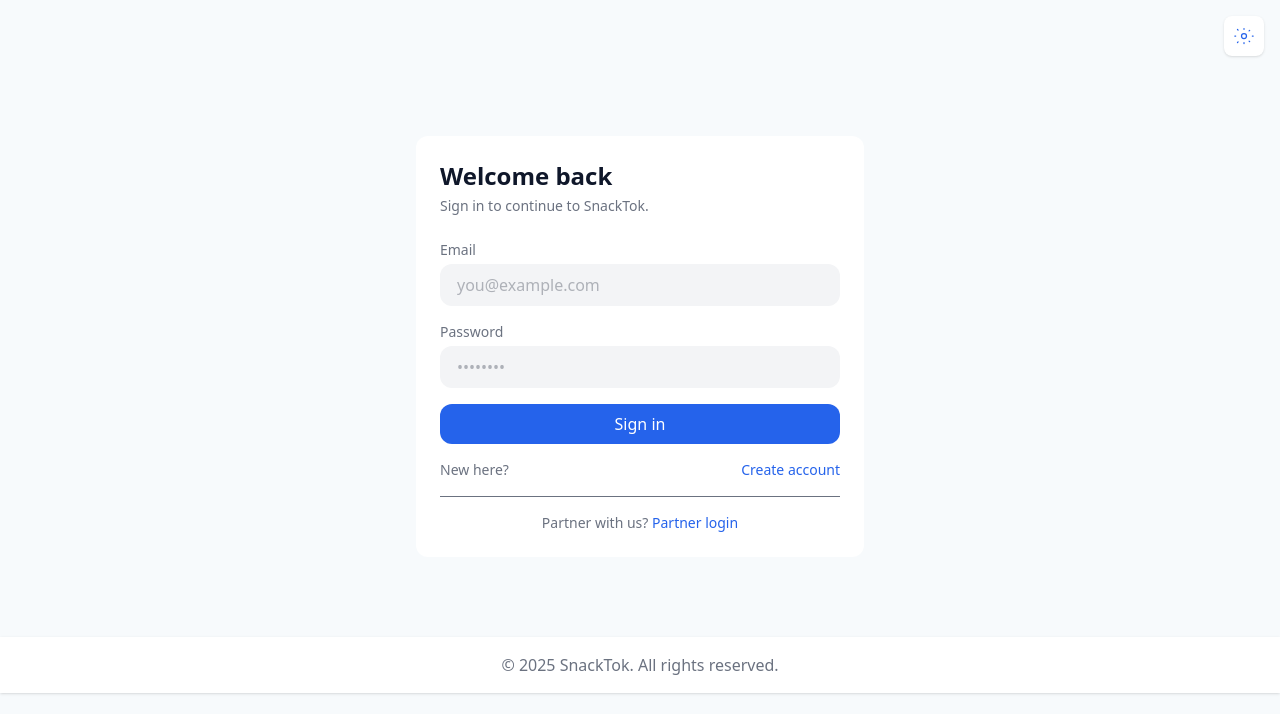
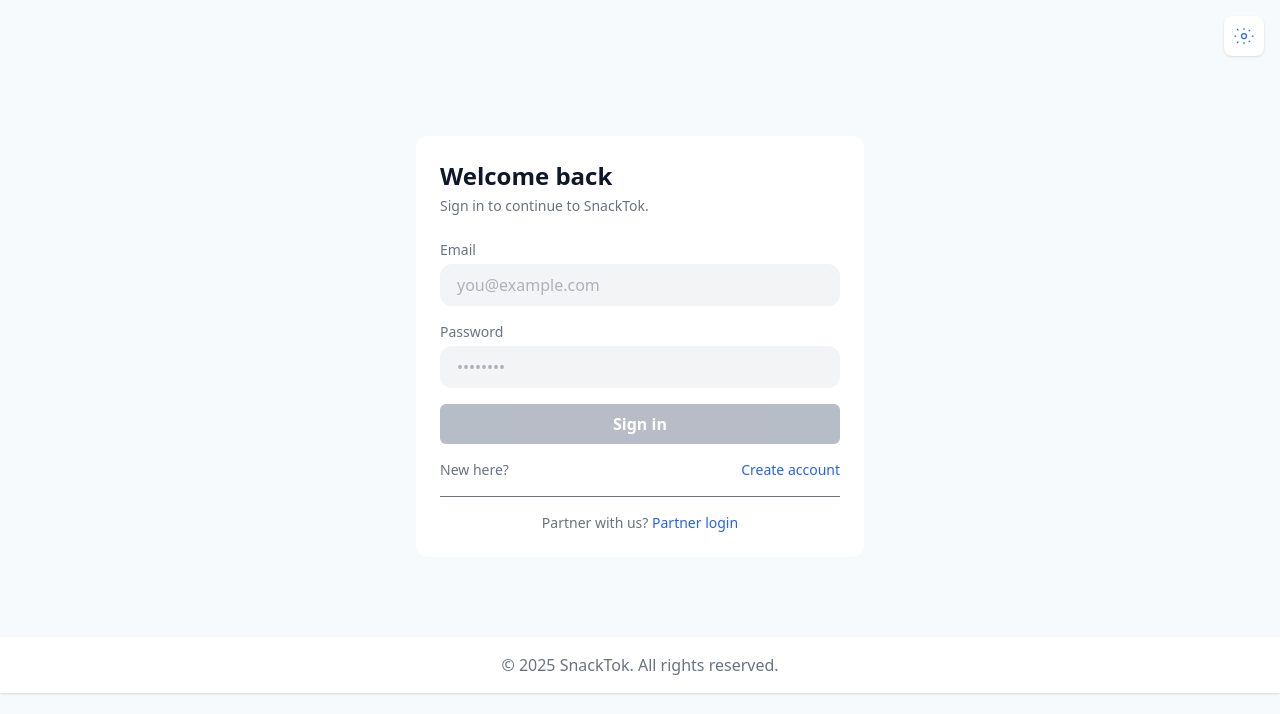
Before and after one commit to umrabd/snack-tok_app, a React app in the folder frontend/: page /user/login in a window 1280 px wide. Shown: the top 714 px of the page. Built offline with nearby package versions, Linux system fonts and the light colour scheme; the HTML template or start-up script is replaced by a standard one.

Commit message:
user login created and register fixes

```diff
--- a/frontend/src/pages/user/UserLogin.jsx
+++ b/frontend/src/pages/user/UserLogin.jsx
@@ -1,42 +1,130 @@
-import React from 'react';
-import { Link } from 'react-router-dom';
-import Layout from '../../components/Layout';
-import Button from '../../components/Button';
+import React from "react";
+import { Link } from "react-router-dom";
+import Layout from "../../components/Layout";
+import Button from "../../components/Button";
+import toast, { Toaster } from "react-hot-toast";
+import axios from "axios";
+import { useForm } from "react-hook-form";
 
 const UserLogin = () => {
+  const [isLoading, setIsLoading] = React.useState(false);
+
+  const {
+    register,
+    handleSubmit,
+    watch,
+    reset,
+    formState: { errors },
+  } = useForm();
+
+  // ✅ Watch email and password to control button state
+  const email = watch("email");
+  const password = watch("password");
+
+  const onSubmit = async (data) => {
+    setIsLoading(true);
+    try {
+      const response = await axios.post("http://localhost:3000/api/auth/user/login", {
+        email: data.email,
+        password: data.password,
+      });
+
+      toast.success("Login successful!");
+      reset(); // ✅ clear all fields after successful login
+      console.log("Login successful:", response.data);
+    } catch (error) {
+      if (error.response) {
+        toast.error(error.response.data.message);
+      } else {
+        toast.error("An error occurred. Please try again.");
+      }
+    } finally {
+      setIsLoading(false);
+    }
+  };
+
+  // ✅ Fix: Use watched values instead of `data`
+  const isButtonDisabled = !email || !password || isLoading;
+
   return (
     <Layout>
       <section className="flex items-center justify-center py-12">
         <div className="w-full max-w-md">
           <div className="bg-card rounded-xl shadow-card p-6">
             <h2 className="text-2xl font-semibold text-text mb-1">Welcome back</h2>
-            <p className="text-sm text-muted mb-6">Sign in to continue to SnackTok.</p>
+            <p className="text-sm text-muted mb-6">
+              Sign in to continue to SnackTok.
+            </p>
 
-            <form className="space-y-4">
+            <form onSubmit={handleSubmit(onSubmit)} className="space-y-4">
               <div>
                 <label className="text-sm text-muted mb-1 block">Email</label>
-                <input type="email" className="input" placeholder="you@example.com" />
+                <input
+                  {...register("email", { required: "Email is required" })}
+                  type="email"
+                  className={`input ${
+                    errors.email ? "border-red-500" : "border-gray-300"
+                  }`}
+                  placeholder="you@example.com"
+                />
+                {errors.email && (
+                  <p className="text-red-500 text-sm mt-1">
+                    {errors.email.message}
+                  </p>
+                )}
               </div>
 
               <div>
                 <label className="text-sm text-muted mb-1 block">Password</label>
-                <input type="password" className="input" placeholder="••••••••" />
+                <input
+                  {...register("password", { required: "Password is required" })}
+                  type="password"
+                  className={`input ${
+                    errors.password ? "border-red-500" : "border-gray-300"
+                  }`}
+                  placeholder="••••••••"
+                />
+                {errors.password && (
+                  <p className="text-red-500 text-sm mt-1">
+                    {errors.password.message}
+                  </p>
+                )}
               </div>
 
-              <Button btnText="Sign in"/>
+              <Button
+                disabled={isButtonDisabled}
+                className={`w-full py-2 rounded-md font-semibold text-white transition ${
+                  isButtonDisabled
+                    ? "bg-gray-400 cursor-not-allowed"
+                    : "bg-primary hover:opacity-90"
+                }`}
+                type="submit"
+                btnText={isLoading ? "Signing in..." : "Sign in"}
+              />
 
               <div className="flex items-center justify-between text-sm text-muted">
                 <span>New here?</span>
-                <Link to="/user/register" className="text-primary font-medium">Create account</Link>
+                <Link to="/user/register" className="text-primary font-medium">
+                  Create account
+                </Link>
               </div>
 
               <div className="border-t pt-4 text-center text-sm text-muted">
-                Partner with us? <Link to="/food-partner/login" className="text-primary font-medium">Partner login</Link>
+                Partner with us?{" "}
+                <Link
+                  to="/food-partner/login"
+                  className="text-primary font-medium"
+                >
+                  Partner login
+                </Link>
               </div>
             </form>
           </div>
         </div>
       </section>
+
+      {/* ✅ Toast container */}
+      <Toaster position="top-center" />
     </Layout>
   );
 };
--- a/frontend/src/pages/user/UserRegister.jsx
+++ b/frontend/src/pages/user/UserRegister.jsx
@@ -16,6 +16,7 @@
 
   const [passwordMatch, setPasswordMatch] = useState(null);
   const [errorMessage, setErrorMessage] = useState("");
+  const [isLoading, setIsLoading] = useState(false);
 
   const fullname = watch("fullname");
   const email = watch("email");
@@ -31,7 +32,8 @@
     }
   }, [password, confirmPassword]);
 
-  const onSubmit = async(data) => {
+  const onSubmit = async(data, e) => {
+    setIsLoading(true);
     // Handle form submission, e.g., send data to backend
     try{
 
@@ -41,7 +43,10 @@
             password: password
           });
           toast.success("User registered successfully!");
+
+ e.target.reset();
       console.log("User registered successfully:", response.data);
+
     } catch (error) {
       if(error.response){
         setErrorMessage(error.response.data.message);
@@ -52,11 +57,14 @@
         toast.error("An error occurred. Please try again.");
       }
     }
+    finally {
+      setIsLoading(false);
+    }
   };
 
   // 🧩 disable button if any field empty or password mismatch
   const isButtonDisabled =
-    !fullname || !email || !password || !confirmPassword || passwordMatch === false;
+    isLoading || !fullname || !email || !password || !confirmPassword || passwordMatch === false;
 
   return (
     <Layout>
@@ -151,7 +159,7 @@
               {/* Submit Button */}
               <Button
                 type="submit"
-                btnText="Create account"
+                 btnText={isLoading ? "Creating account..." : "Create account"}
                 disabled={isButtonDisabled}
                 className={`w-full py-2 rounded-md font-semibold text-white transition ${
                   isButtonDisabled
```
